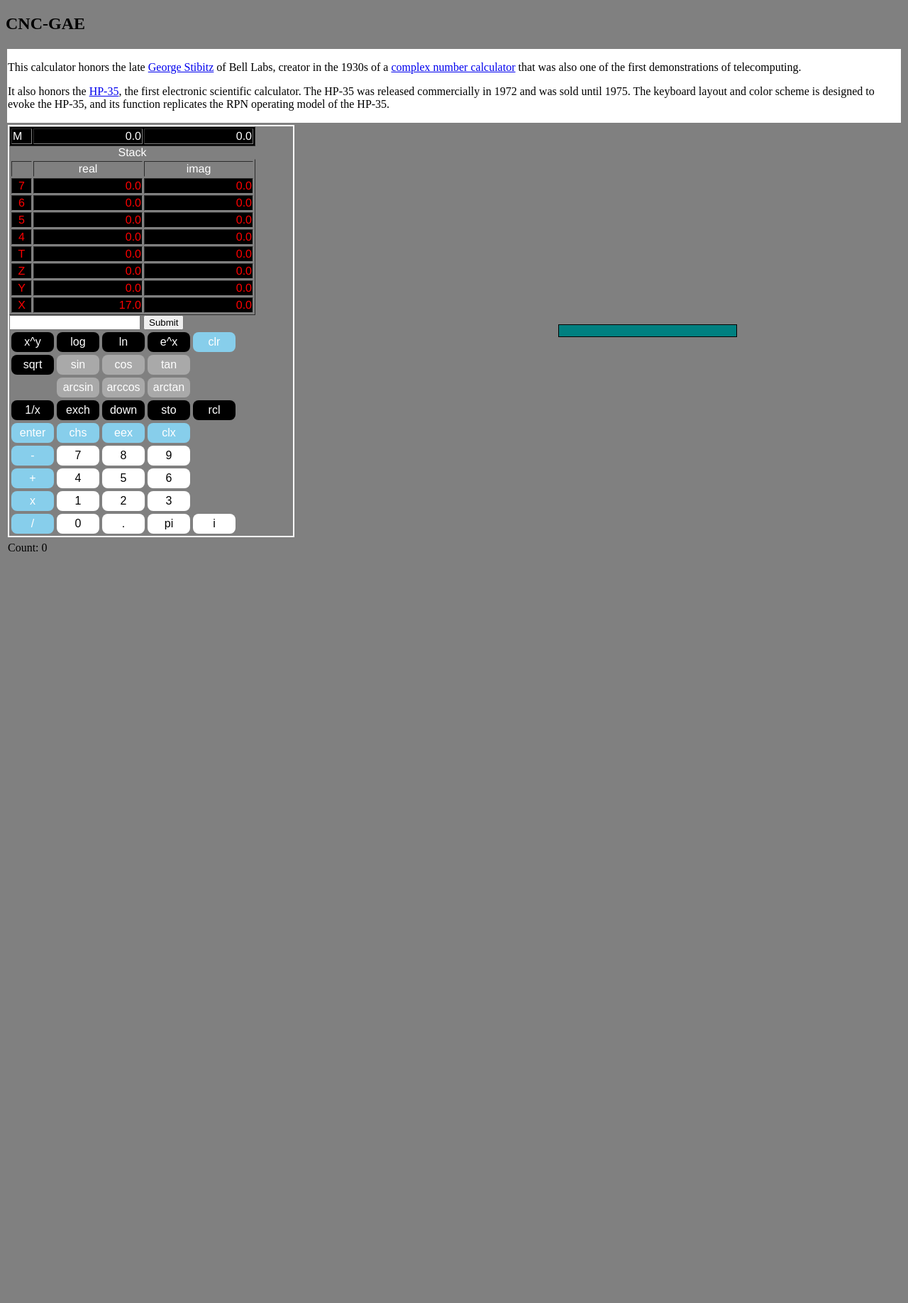
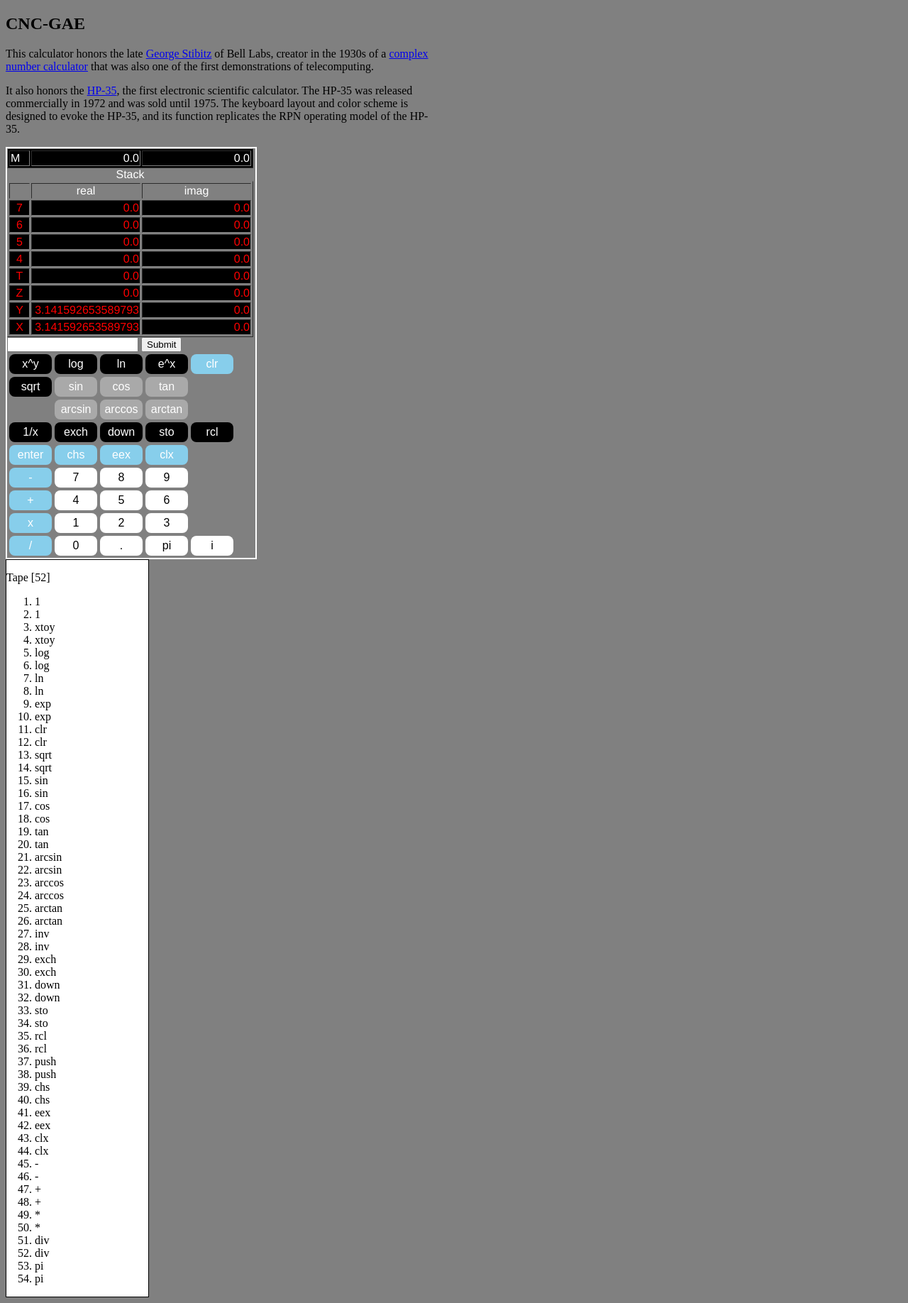
Before and after one commit to nygeek/cnc, a Flask app: page / in a window 1280 px wide. Shown: the whole page at 71% size. Before the commit the page ends 777 px from the top, so only its background shows below. Run offline with Flask 3, Linux system fonts and the light colour scheme.

Commit message:
refining the GUI a bit.

```diff
--- a/static/keyboard.css
+++ b/static/keyboard.css
@@ -1,5 +1,28 @@
 body {
     background: gray;
+    width: 600px;
+    color: white:
+}
+
+.calculator {
+    background-color: gray;
+    border: 2px solid white;
+    min-width: 300px;
+    width: 350px;
+}
+
+.tape {
+    background-color: white;
+    color: black;
+    border: 1px solid black;
+    width: 200px;
+}
+
+.caption {
+    background-color: white;
+    color: black;
+    border: 1px solid black;
+    width: 500px;
 }
 
 button {
@@ -49,22 +72,3 @@ button:hover {
     color: white;
     width: 60px;
 }
-
-.calculator {
-    background-color: gray;
-    border: 2px solid white;
-    width: 400px;
-}
-
-.tape {
-    background-color: teal;
-    color: white;
-    border: 1px solid black;
-    width: 250px;
-}
-
-.caption {
-    background-color: white;
-    color: black;
-    border: 1px solid black;
-    width: 500px;
--- a/templates/cnc-35.html
+++ b/templates/cnc-35.html
@@ -3,7 +3,7 @@
 {% block body %}
 <body>
     <h2>{{ appname }}</h2>
-<table>
+<table">
     <tr class="caption">
     <td colspan=2>
         <p>This calculator honors the late <a href="https://en.wikipedia.org/wiki/George_Stibitz">George Stibitz</a> of Bell Labs, creator in the 1930s of a <a href="https://www.computerhistory.org/revolution/birth-of-the-computer/4/85/342">complex number calculator</a> that was also one of the first demonstrations of telecomputing.
@@ -180,14 +180,11 @@
     </table>
         </div></td>
         <td><div id="Tape" class="tape">
+                <p>Tape [{{ stack.count }}]</p>
                 <ol>
                 {% for entry in tape.log_list %}
                 <li>{{ entry }}
                 {% endfor %}
                 </ol>
             </div></td>
-
-    <table>
-        <tr><td>Count: {{ stack.count }}</td></tr>
-    </table>
 {% endblock %}
```
